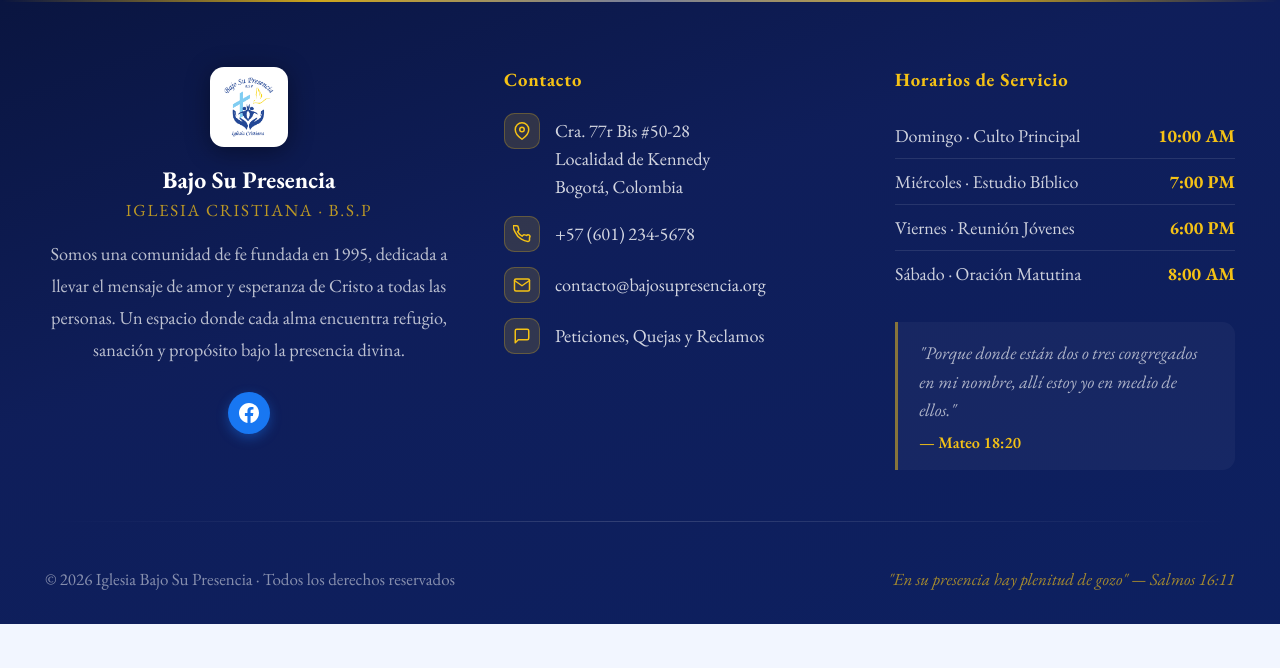
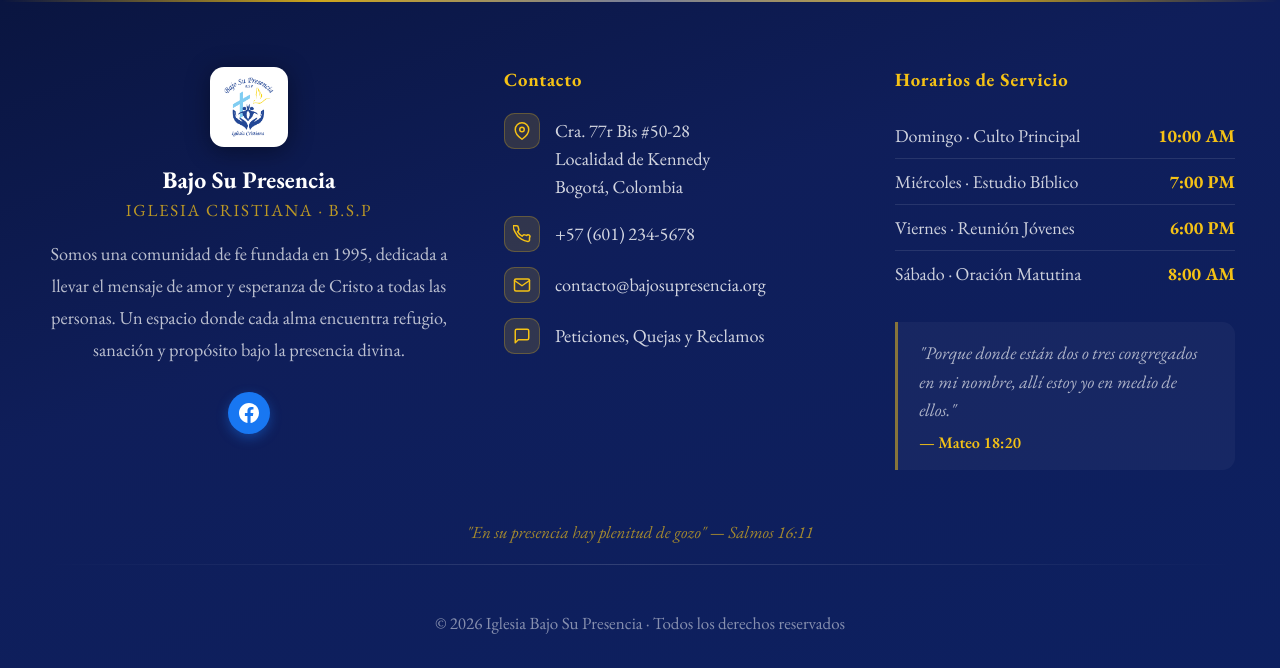
Before and after one commit to Yeison1234451232434324/Bajo-Su-Presencia, a PHP site: page / in a window 1280 px wide. Shown: the part 2357-3025 px from the top of the page. Before the commit the page ends 2981 px from the top, so only its background shows below. Run offline with PHP 8.4, Linux system fonts and the light colour scheme; some libraries are stand-ins or nearby versions.

Commit message:
Corregir barras y tarjetas de calificaciones y centrar el pie de página
- Distribución de calificaciones: el CSP bloqueaba el style en línea; el ancho se asigna por JS
- Tarjetas de calificaciones con el mismo estilo de ícono que el panel admin
- Pie de página: derechos centrados y versículo sobre la línea divisoria

Co-Authored-By: Claude Sonnet 5.5 <noreply@anthropic.com>

```diff
--- a/Bajo-Su-Presencia/controllers/voluntario.calificaciones.controller.js
+++ b/Bajo-Su-Presencia/controllers/voluntario.calificaciones.controller.js
@@ -89,12 +89,16 @@ document.addEventListener('DOMContentLoaded', async () => {
             ${i} <i class="bx bxs-star u-icono-dorado u-font-085" aria-hidden="true"></i>
           </span>
           <div class="dist-barra-wrap">
-            <div class="dist-barra" style="width:${pct}%"></div>
+            <div class="dist-barra" data-pct="${pct}"></div>
           </div>
           <span class="dist-cant">${cant}</span>
         </div>`;
     }
     distWrap.innerHTML = distHtml;
+    // El CSP bloquea style="" en línea: el ancho se asigna vía CSSOM.
+    distWrap.querySelectorAll('.dist-barra').forEach((barra) => {
+      barra.style.width = `${barra.dataset.pct}%`;
+    });
   }
 
   // ════════════════════════════════════════════════════════════════
--- a/Bajo-Su-Presencia/controllers/voluntarios.controller.js
+++ b/Bajo-Su-Presencia/controllers/voluntarios.controller.js
@@ -552,12 +552,16 @@ document.addEventListener('DOMContentLoaded', async () => {
         <div class="dist-fila">
           <span class="dist-label">${i} <i class="bx bxs-star star-on" aria-hidden="true"></i></span>
           <div class="dist-barra-wrap">
-            <div class="dist-barra" style="width:${pct}%"></div>
+            <div class="dist-barra" data-pct="${pct}"></div>
           </div>
           <span class="dist-cant">${cant}</span>
         </div>`;
     }
     distWrap.innerHTML = distHtml;
+    // El CSP bloquea style="" en línea: el ancho se asigna vía CSSOM.
+    distWrap.querySelectorAll('.dist-barra').forEach((barra) => {
+      barra.style.width = `${barra.dataset.pct}%`;
+    });
 
     // Ocultar historial si estaba abierto y mostrar resumen
     panelHistorial.style.display = 'none';
--- a/Bajo-Su-Presencia/views/dashboard/admin/voluntarios.css
+++ b/Bajo-Su-Presencia/views/dashboard/admin/voluntarios.css
@@ -551,8 +551,8 @@
 }
 .dist-barra {
   height: 100%; background: linear-gradient(90deg, var(--primary), var(--accent));
+  width: 0;
   border-radius: 999px; transition: width 0.4s ease;
-  min-width: 4px;
 }
 .dist-cant {
   width: 1.5rem; font-size: 0.8125rem; color: var(--muted);
--- a/Bajo-Su-Presencia/views/dashboard/voluntario/calificaciones.html
+++ b/Bajo-Su-Presencia/views/dashboard/voluntario/calificaciones.html
@@ -94,7 +94,7 @@
           <i class="bx bx-trophy" aria-hidden="true"></i>
         </div>
         <div class="cal-stat-body">
-          <p class="cal-stat-label">🏆 Mejor Calificación</p>
+          <p class="cal-stat-label">Mejor Calificación</p>
           <div id="res-mejor"><span class="sin-dato">—</span></div>
         </div>
       </div>
@@ -105,7 +105,7 @@
           <i class="bx bx-trending-down" aria-hidden="true"></i>
         </div>
         <div class="cal-stat-body">
-          <p class="cal-stat-label">📉 Calificación más baja</p>
+          <p class="cal-stat-label">Calificación más baja</p>
           <div id="res-peor"><span class="sin-dato">—</span></div>
         </div>
       </div>
--- a/Bajo-Su-Presencia/views/public/inicio/index.html
+++ b/Bajo-Su-Presencia/views/public/inicio/index.html
@@ -436,11 +436,12 @@
 
     </div>
 
+    <p class="footer-copy-gold footer-versiculo-final">"En su presencia hay plenitud de gozo" — Salmos 16:11</p>
+
     <div class="footer-divider"></div>
 
     <div class="footer-bottom">
       <p class="footer-copy">© 2026 Iglesia Bajo Su Presencia · Todos los derechos reservados</p>
-      <p class="footer-copy-gold">"En su presencia hay plenitud de gozo" — Salmos 16:11</p>
     </div>
   </div>
 </footer>
--- a/Bajo-Su-Presencia/views/public/inicio/styles.css
+++ b/Bajo-Su-Presencia/views/public/inicio/styles.css
@@ -751,10 +751,15 @@ a    { text-decoration: none; }
 .footer-bottom {
   display: flex;
   align-items: center;
-  justify-content: space-between;
+  justify-content: center;
   flex-wrap: wrap;
   gap: 0.5rem;
   padding: 1.25rem 0 2rem;
+}
+
+.footer-versiculo-final {
+  text-align: center;
+  margin-bottom: 1.25rem;
 }
 
 .footer-copy {
--- a/Bajo-Su-Presencia/views/public/pqr/pqr.html
+++ b/Bajo-Su-Presencia/views/public/pqr/pqr.html
@@ -384,11 +384,12 @@
 
     </div>
 
+    <p class="footer-copy-gold footer-versiculo-final">"En su presencia hay plenitud de gozo" — Salmos 16:11</p>
+
     <div class="footer-divider"></div>
 
     <div class="footer-bottom">
       <p class="footer-copy">© 2026 Iglesia Bajo Su Presencia · Todos los derechos reservados</p>
-      <p class="footer-copy-gold">"En su presencia hay plenitud de gozo" — Salmos 16:11</p>
     </div>
   </div>
 </footer>
```
Also changed, not shown: Bajo-Su-Presencia/views/dashboard/voluntario/calificaciones.css (+11 -5 lines).
